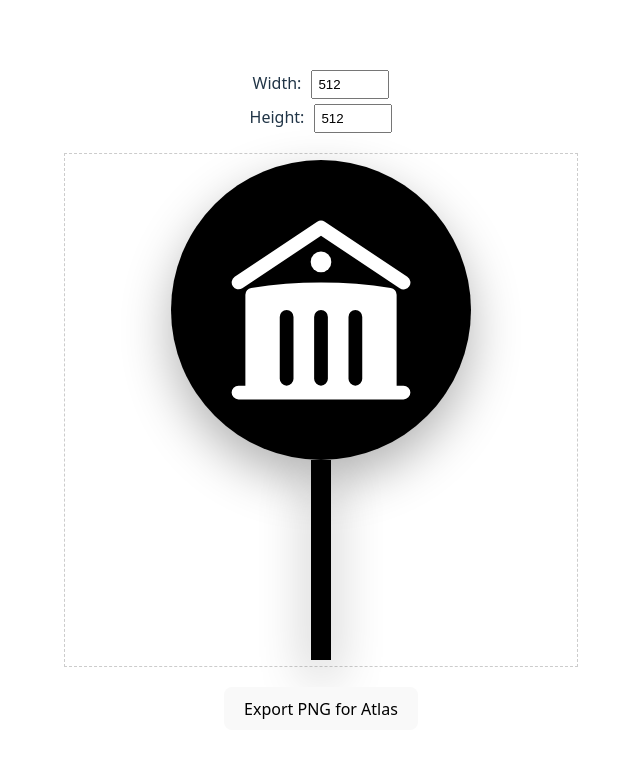
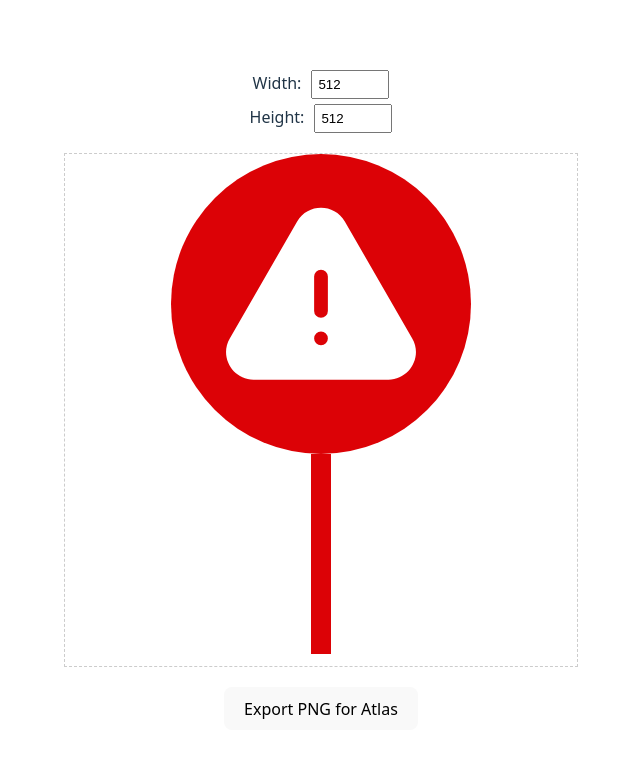
Before and after one commit to nverjinski/iconic, a React (Vite) app: page / in a window 1280 px wide. Shown: the top 758 px of the page, without its empty margins (319-959 px from the left). Built offline with nearby package versions, Linux system fonts and the light colour scheme.

Commit message:
feat: added a scaled up iconComponent

```diff
--- a/src/IconComponent/IconComponent.jsx
+++ b/src/IconComponent/IconComponent.jsx
@@ -1,14 +1,5 @@
 import styled from "styled-components";
-import { BuildingLibraryIcon } from "@heroicons/react/24/solid";
-
-// This wrapper creates the 512x512 canvas for the image export.
-const DownloadWrapper = styled.div`
-  width: 512px;
-  height: 512px;
-  display: flex;
-  justify-content: center;
-  align-items: center;
-`;
+import { ExclamationTriangleIcon } from "@heroicons/react/24/solid";
 
 const MarkerContainer = styled.div`
   display: flex;
@@ -18,10 +9,9 @@ const MarkerContainer = styled.div`
 
 const Pill = styled.div`
   padding: 30px; /* 3px * 10 */
-  background-color: #000000;
+  background-color: #dc0206;
   border-radius: 50%;
-  color: #ffffff;
-  box-shadow: 0 20px 50px rgba(0, 0, 0, 0.3); /* (2px, 5px) * 10 */
+  color: #000000;
   display: flex;
   align-items: center;
   justify-content: center;
@@ -33,8 +23,7 @@ const Pill = styled.div`
 const PinLine = styled.div`
   width: 20px; /* 2px * 10 */
   height: 200px; /* 20px * 10 */
-  background-color: #000000;
-  box-shadow: 0 20px 50px rgba(0, 0, 0, 0.3); /* (2px, 5px) * 10 */
+  background-color: #dc0206;
 `;
 
 const IconWrapper = styled.div`
@@ -45,16 +34,14 @@ const IconWrapper = styled.div`
 
 const IconComponent = () => {
   return (
-    <DownloadWrapper>
     <MarkerContainer>
       <Pill>
         <IconWrapper>
-            <BuildingLibraryIcon />
+          <ExclamationTriangleIcon />
         </IconWrapper>
       </Pill>
       <PinLine />
     </MarkerContainer>
-    </DownloadWrapper>
   );
 };
 
```
Lines whose indentation alone changed are shown as unchanged.
